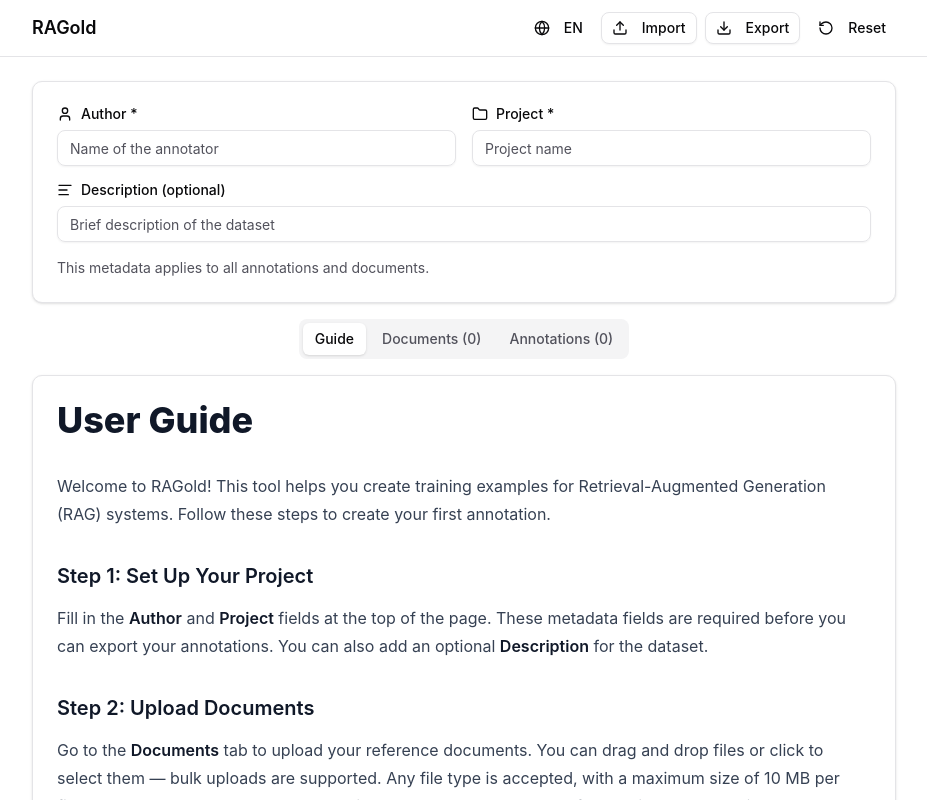
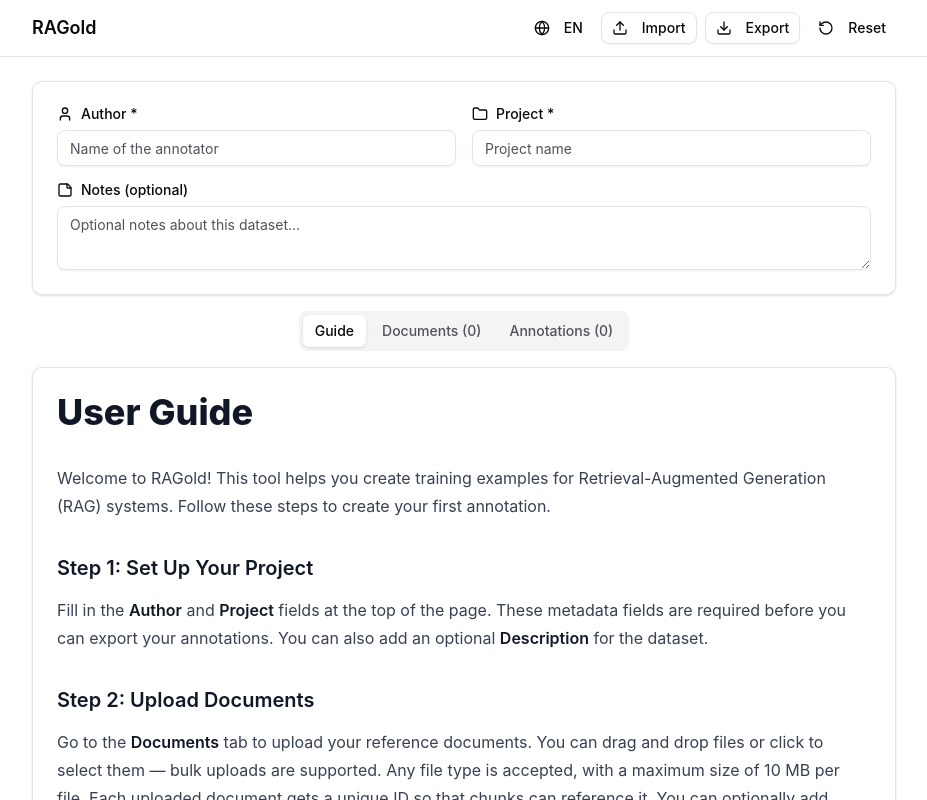
Before and after one commit to dfki-ebls/ragold, a React (Vite) app: page / in a window 1280 px wide. Shown: the top 800 px of the page, without its empty margins (176-1103 px from the left). Built offline with nearby package versions, Linux system fonts and the light colour scheme.

Commit message:
fix: update metadata

```diff
--- a/src/components/MetadataManager.tsx
+++ b/src/components/MetadataManager.tsx
@@ -1,15 +1,16 @@
-import { AlignLeft, Folder, User } from "lucide-react";
+import { Folder, StickyNote, User } from "lucide-react";
 import { useTranslation } from "react-i18next";
 import { Card, CardContent } from "@/components/ui/card";
 import { Input } from "@/components/ui/input";
 import { Label } from "@/components/ui/label";
+import { Textarea } from "@/components/ui/textarea";
 import { useStore } from "@/lib/store";
 
 export function MetadataManager() {
   const { t } = useTranslation();
   const author = useStore((s) => s.author);
   const project = useStore((s) => s.project);
-  const description = useStore((s) => s.description);
+  const notes = useStore((s) => s.notes);
 
   return (
     <Card className="mb-4">
@@ -45,22 +46,20 @@
           </div>
         </div>
         <div className="space-y-2">
-          <Label htmlFor="description" className="flex items-center gap-2">
-            <AlignLeft className="w-4 h-4" />
-            {t("metadata.datasetDescription")}
+          <Label htmlFor="notes" className="flex items-center gap-2">
+            <StickyNote className="w-4 h-4" />
+            {t("metadata.notes")}
           </Label>
-          <Input
-            id="description"
-            value={description}
+          <Textarea
+            id="notes"
+            value={notes}
             onChange={(e) =>
-              useStore.getState().setDescription(e.target.value)
+              useStore.getState().setNotes(e.target.value)
             }
-            placeholder={t("metadata.datasetDescriptionPlaceholder")}
+            placeholder={t("metadata.notesPlaceholder")}
+            rows={3}
           />
         </div>
-        <p className="text-sm text-muted-foreground mt-4">
-          {t("metadata.metadataInfo")}
-        </p>
       </CardContent>
     </Card>
   );
--- a/src/i18n/locales/de.ts
+++ b/src/i18n/locales/de.ts
@@ -34,9 +34,8 @@
     authorPlaceholder: "Name des Annotators",
     project: "Projekt",
     projectPlaceholder: "Projektname",
-    datasetDescription: "Beschreibung (optional)",
-    datasetDescriptionPlaceholder: "Kurze Beschreibung des Datensatzes",
-    metadataInfo: "Diese Metadaten gelten für alle Annotationen und Dokumente.",
+    notes: "Anmerkungen (optional)",
+    notesPlaceholder: "Optionale Anmerkungen zu diesem Datensatz...",
   },
   tabs: {
     annotations: "Annotationen ({{count}})",
--- a/src/i18n/locales/en.ts
+++ b/src/i18n/locales/en.ts
@@ -32,9 +32,8 @@
     authorPlaceholder: "Name of the annotator",
     project: "Project",
     projectPlaceholder: "Project name",
-    datasetDescription: "Description (optional)",
-    datasetDescriptionPlaceholder: "Brief description of the dataset",
-    metadataInfo: "This metadata applies to all annotations and documents.",
+    notes: "Notes (optional)",
+    notesPlaceholder: "Optional notes about this dataset...",
   },
   tabs: {
     annotations: "Annotations ({{count}})",
--- a/src/lib/store.ts
+++ b/src/lib/store.ts
@@ -27,7 +27,7 @@
 
   setAuthor: (author: string) => void;
   setProject: (project: string) => void;
-  setDescription: (description: string) => void;
+  setNotes: (notes: string) => void;
   setLanguage: (language: SupportedLanguage) => void;
 
   exportAnnotations: () => Promise<void>;
@@ -104,7 +104,7 @@
 
       setAuthor: (author) => set({ author }),
       setProject: (project) => set({ project }),
-      setDescription: (description) => set({ description }),
+      setNotes: (notes) => set({ notes }),
       setLanguage: (language) => {
         i18n.changeLanguage(language);
         set({ language });
@@ -116,7 +116,7 @@
           documents,
           author,
           project,
-          description,
+          notes,
           language,
           createdAt,
         } = get();
@@ -127,7 +127,7 @@
           version: SCHEMA_VERSION,
           author,
           project,
-          description,
+          notes,
           language,
           createdAt,
           updatedAt: now.toISOString(),
@@ -212,7 +212,7 @@
           updatedAt: dayjs().toISOString(),
           author: parsed.author,
           project: parsed.project,
-          description: parsed.description,
+          notes: parsed.notes,
           language: importedLanguage,
         });
 
@@ -227,7 +227,7 @@
         version: SCHEMA_VERSION,
         author: state.author,
         project: state.project,
-        description: state.description,
+        notes: state.notes,
         language: state.language,
         createdAt: state.createdAt,
         updatedAt: state.updatedAt,
--- a/src/lib/types.ts
+++ b/src/lib/types.ts
@@ -51,7 +51,7 @@
   version: z.number().default(SCHEMA_VERSION),
   author: z.string().default(""),
   project: z.string().default(""),
-  description: z.string().default(""),
+  notes: z.string().default(""),
   language: languageSchema,
   createdAt: z.string().default(""),
   updatedAt: z.string().default(""),
```
